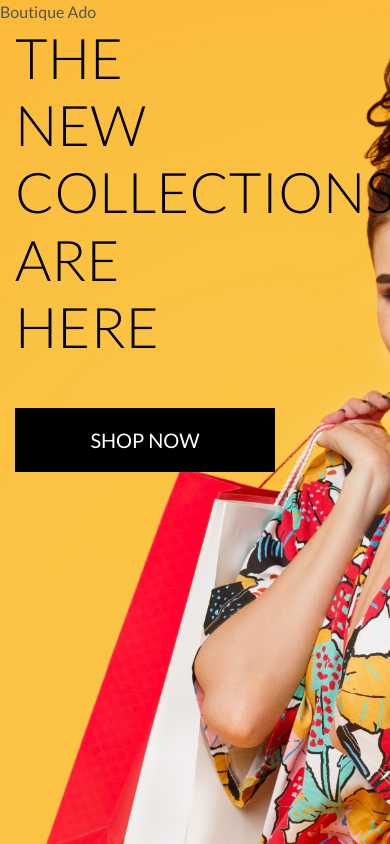
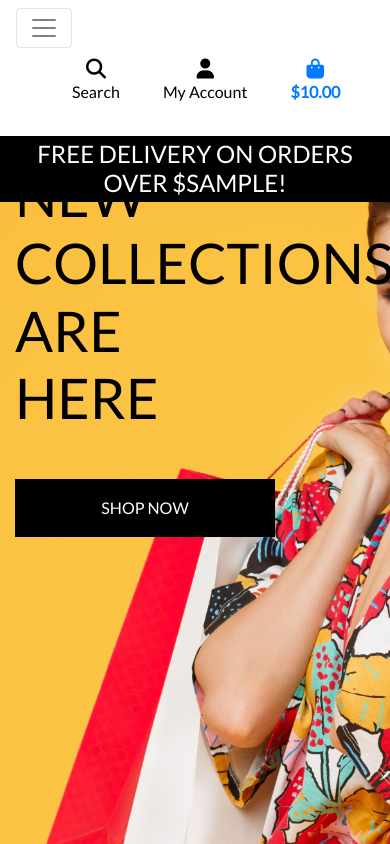
Before and after one commit to Lauren21717/boutique_adi_v1, a Django app: template home/templates/home/index.html in a window 390 px wide. Run offline with Django 3.2, Linux system fonts and the light colour scheme; the template is opened without the code that fills it: most values are stand-ins (such as "Sample title", 1, 10 or a date in 2020); some libraries are stand-ins or nearby versions.

Commit message:
Added mobile header and main navbar

```diff
--- a/home/templates/home/index.html
+++ b/home/templates/home/index.html
@@ -2,7 +2,7 @@
 {% load static %}
 
 {% block page_header %}
-    <div class="containter header-container">
+    <div class="container header-contianer">
         <div class="row">
             <div class="col"></div>
         </div>
@@ -11,19 +11,18 @@
 
 {% block content %}
     <div class="container h-100">
-        <div class="row">
+        <div class="row h-100">
             <div class="col-7 col-md-6 my-auto">
                 <h1 class="display-4 logo-font text-black">
                     The new collections are here
                 </h1>
                 <div class="my-5">
                     <h4>
-                        <a href="" class="shop-now-button btn btn-lg rounded-0 text-uppercase py-3">
-                            Shop Now
-                        </a>
+                        <a href="" class="shop-now-button btn btn-ls rounded-0 text-uppercase py-3">Shop Now</a>
                     </h4>
                 </div>
             </div>
         </div>
     </div>
+
 {% endblock %}
--- a/static/css/base.css
+++ b/static/css/base.css
@@ -56,6 +56,10 @@ body {
     border: 1px solid black !important;
 }
 
+.bg-black {
+    background: #000 !important;
+}
+
 /* -------------------------------- Media Queries */
 
 /* Slightly larger container on xl screens */
--- a/templates/base.html
+++ b/templates/base.html
@@ -2,8 +2,7 @@
 
 <!doctype html>
 <html lang="en">
-
-<head>
+  <head>
 
     {% block meta %}
         <meta http-equiv="X-UA-Compatible" content="ie=edge">
@@ -15,23 +14,27 @@
     {% endblock %}
 
     {% block corecss %}
-        <!-- Bootstrap CSS -->
-        <link rel="stylesheet" href="https://cdn.jsdelivr.net/npm/bootstrap@4.6.2/dist/css/bootstrap.min.css"
-        integrity="sha384-xOolHFLEh07PJGoPkLv1IbcEPTNtaed2xpHsD9ESMhqIYd0nLMwNLD69Npy4HI+N" crossorigin="anonymous">
-        <!-- Google Font -->
-        <link rel="preconnect" href="https://fonts.googleapis.com">
-        <link rel="preconnect" href="https://fonts.gstatic.com" crossorigin>
-        <link href="https://fonts.googleapis.com/css2?family=Lato:ital,wght@0,100;0,300;0,400;0,700;0,900;1,100;1,300;1,400;1,700;1,900&display=swap" rel="stylesheet">
-        <link rel="stylesheet" href="{% static 'css/base.css' %}"
+        <link rel="stylesheet" href="https://stackpath.bootstrapcdn.com/bootstrap/4.4.1/css/bootstrap.min.css" integrity="sha384-Vkoo8x4CGsO3+Hhxv8T/Q5PaXtkKtu6ug5TOeNV6gBiFeWPGFN9MuhOf23Q9Ifjh" crossorigin="anonymous">
+        <link rel="stylesheet" href="https://fonts.googleapis.com/css?family=Lato&display=swap">
+        <link rel="stylesheet" href="{% static 'css/base.css' %}">
     {% endblock %}
 
     {% block extra_css %}
     {% endblock %}
 
+    {% block corejs %}
+        <script src="https://kit.fontawesome.com/e9c73d7092.js" crossorigin="anonymous"></script>
+        <script src="https://code.jquery.com/jquery-3.4.1.slim.min.js" integrity="sha384-J6qa4849blE2+poT4WnyKhv5vZF5SrPo0iEjwBvKU7imGFAV0wwj1yYfoRSJoZ+n" crossorigin="anonymous"></script>
+        <script src="https://cdn.jsdelivr.net/npm/popper.js@1.16.0/dist/umd/popper.min.js" integrity="sha384-Q6E9RHvbIyZFJoft+2mJbHaEWldlvI9IOYy5n3zV9zzTtmI3UksdQRVvoxMfooAo" crossorigin="anonymous"></script>
+        <script src="https://stackpath.bootstrapcdn.com/bootstrap/4.4.1/js/bootstrap.min.js" integrity="sha384-wfSDF2E50Y2D1uUdj0O3uMBJnjuUD4Ih7YwaYd1iqfktj0Uod8GCExl3Og8ifwB6" crossorigin="anonymous"></script>
+    {% endblock %}
+
+    {% block extra_js %}
+    {% endblock %}
+
     <title>Boutique Ado {% block extra_title %}{% endblock %}</title>
-</head>
-
-<body>
+  </head>
+  <body>
     <header class="container-fluid fixed-top">
         <div id="topnav" class="row bg-white pt-lg-2 d-none d-lg-flex">
             <div class="col-12 col-lg-4 my-auto py-1 py-lg-0 text-center text-lg-left">
@@ -42,8 +45,7 @@
             <div class="col-12 col-lg-4 my-auto py-1 py-lg-0">
                 <form method="GET" action="">
                     <div class="input-group w-100">
-                        <input class="form-control border border-black rounded-0" type="text" name="q"
-                            placeholder="Search our site">
+                        <input class="form-control border border-black rounded-0" type="text" name="q" placeholder="Search our site">
                         <div class="input-group-append">
                             <button class="form-control btn btn-black border border-black rounded-0" type="submit">
                                 <span class="icon">
@@ -57,8 +59,7 @@
             <div class="col-12 col-lg-4 my-auto py-1 py-lg-0">
                 <ul class="list-inline list-unstyled text-center text-lg-right my-0">
                     <li class="list-inline-item dropdown">
-                        <a class="text-black nav-link" href="#" id="user-options" data-toggle="dropdown"
-                            aria-haspopup="true" aria-expanded="false">
+                        <a class="text-black nav-link" href="#" id="user-options" data-toggle="dropdown" aria-haspopup="true" aria-expanded="false">
                             <div class="text-center">
                                 <div><i class="fas fa-user fa-lg"></i></div>
                                 <p class="my-0">My Account</p>
@@ -78,8 +79,7 @@
                         </div>
                     </li>
                     <li class="list-inline-item">
-                        <a class="{% if grand_total %}text-info font-weight-bold{% else %}text-black{% endif %} nav-link"
-                            href="">
+                        <a class="{% if grand_total %}text-info font-weight-bold{% else %}text-black{% endif %} nav-link" href="">
                             <div class="text-center">
                                 <div><i class="fas fa-shopping-bag fa-lg"></i></div>
                                 <p class="my-0">
@@ -95,6 +95,20 @@
                 </ul>
             </div>
         </div>
+        <div class="row bg-white">
+            <nav class="navbar navbar-expand-lg navbar-light w-100">
+                <button class="navbar-toggler" type="button" data-toggle="collapse" data-target="#main-nav" aria-controls="main-nav" aria-expanded="false" aria-label="Toggle navigation">
+                    <span class="navbar-toggler-icon"></span>
+                </button>
+                {% include 'includes/mobile-top-header.html' %}
+                {% include 'includes/main-nav.html' %}
+            </nav>
+        </div>
+        <div id="delivery-banner" class="row text-center">
+            <div class="col bg-black text-white">
+                <h4 class="logo-font my-1">Free delivery on orders over ${{ free_delivery_threshold }}!</h4>
+            </div>
+        </div>
     </header>
 
     {% if messages %}
@@ -107,21 +121,9 @@
     {% block content %}
     {% endblock %}
 
-    {% block corejs %}
-        <script src="https://cdn.jsdelivr.net/npm/jquery@3.5.1/dist/jquery.min.js"
-            integrity="sha256-9/aliU8dGd2tb6OSsuzixeV4y/faTqgFtohetphbbj0=" crossorigin="anonymous"></script>
-        <script src="https://cdn.jsdelivr.net/npm/bootstrap@4.6.2/dist/js/bootstrap.bundle.min.js"
-            integrity="sha384-Fy6S3B9q64WdZWQUiU+q4/2Lc9npb8tCaSX9FK7E8HnRr0Jz8D6OP9dO5Vg3Q9ct"
-        crossorigin="anonymous"></script>
-        <script src="https://kit.fontawesome.com/e9c73d7092.js" crossorigin="anonymous"></script>
-        <script src="https://code.jquery.com/jquery-3.4.1.slim.min.js" integrity="sha384-J6qa4849blE2+poT4WnyKhv5vZF5SrPo0iEjwBvKU7imGFAV0wwj1yYfoRSJoZ+n" crossorigin="anonymous"></script>
+    {% block postloadjs %}
     {% endblock %}
 
-    {% block extra_js %}
-    {% endblock %}
 
-    {% block postloadjs %}
-    {% endblock %}
-</body>
-
+  </body>
 </html>
--- /dev/null
+++ b/templates/includes/main-nav.html
@@ -0,0 +1,50 @@
+<div class="collapse navbar-collapse" id="main-nav">
+    <ul class="navbar-nav w-auto mx-auto">
+        <li class="nav-item dropdown">
+            <a class="logo-font font-weight-bold nav-link text-black mr-5" href="#" id="all-products-link" data-toggle="dropdown" aria-haspopup="true" aria-expanded="false">
+                All Products
+            </a>
+            <div class="dropdown-menu border-0" aria-labelledby="all-products-link">
+                <a href="" class="dropdown-item">By Price</a>
+                <a href="" class="dropdown-item ">By Rating</a>
+                <a href="" class="dropdown-item ">By Category</a>
+                <a href="" class="dropdown-item">All Products</a>
+            </div>
+        </li>
+
+        <li class="nav-item dropdown">
+            <a class="logo-font font-weight-bold nav-link text-black mr-5" href="#" id="clothing-link" data-toggle="dropdown" aria-haspopup="true" aria-expanded="false">
+                Clothing
+            </a>
+            <div class="dropdown-menu border-0" aria-labelledby="clothing-link">
+                <a href="" class="dropdown-item">Activewear &amp; Essentials</a>
+                <a href="" class="dropdown-item">Jeans</a>
+                <a href="" class="dropdown-item">Shirts</a>
+                <a href="" class="dropdown-item">All Clothing</a>
+            </div>
+        </li>
+
+        <li class="nav-item dropdown">
+            <a class="logo-font font-weight-bold nav-link text-black mr-5" href="#" id="homeware-link" data-toggle="dropdown" aria-haspopup="true" aria-expanded="false">
+                Homeware
+            </a>
+            <div class="dropdown-menu border-0" aria-labelledby="homeware-link">
+                <a href="" class="dropdown-item">Bed &amp; Bath</a>
+                <a href="" class="dropdown-item">Kitchen &amp; Dining</a>
+                <a href="" class="dropdown-item">All Homeware</a>
+            </div>
+        </li>
+
+        <li class="nav-item dropdown">
+            <a class="logo-font font-weight-bold nav-link text-black" href="#" id="specials-link" data-toggle="dropdown" aria-haspopup="true" aria-expanded="false">
+                Special Offers
+            </a>
+            <div class="dropdown-menu border-0" aria-labelledby="specials-link">
+                <a href="" class="dropdown-item">New Arrivals</a>
+                <a href="" class="dropdown-item">Deals</a>
+                <a href="" class="dropdown-item">Clearance</a>
+                <a href="" class="dropdown-item">All Specials</a>
+            </div>
+        </li>
+    </ul>
+</div>
--- /dev/null
+++ b/templates/includes/mobile-top-header.html
@@ -0,0 +1,58 @@
+<ul>
+    <li class="list-inline-item">
+      <a class="text-black nav-link d-block d-lg-none" href="#" id="mobile-search" data-toggle="dropdown" aria-haspopup="true" aria-expanded="false">
+          <div class="text-center">
+              <div><i class="fas fa-search fa-lg"></i></div>
+              <p class="my-0">Search</p>
+          </div>
+      </a>
+      <div class="dropdown-menu border-0 w-100 p-3 rounded-0 my-0" aria-labelledby="mobile-search">
+          <form class="form" method="GET" action="">
+              <div class="input-group w-100">
+                  <input class="form-control border border-black rounded-0" type="text" name="q" placeholder="Search our site">
+                  <div class="input-group-append">
+                      <button class="form-control form-control btn btn-black border border-black rounded-0" type="submit">
+                          <span class="icon">
+                              <i class="fas fa-search"></i>
+                          </span>
+                      </button>
+                  </div>
+              </div>
+          </form>
+      </div>
+  </li>
+  <li class="list-inline-item dropdown">
+      <a class="text-black nav-link d-block d-lg-none" href="#" id="user-options" data-toggle="dropdown" aria-haspopup="true" aria-expanded="false">
+          <div class="text-center">
+              <div><i class="fas fa-user fa-lg"></i></div>
+              <p class="my-0">My Account</p>
+          </div>
+      </a>
+      <div class="dropdown-menu border-0" aria-labelledby="user-options">
+          {% if request.user.is_authenticated %}
+              {% if request.user.is_superuser %}
+                  <a href="{% url 'account_logout' %}" class="dropdown-item">Product Management</a>
+              {% endif %}
+              <a href="" class="dropdown-item">My Profile</a>
+              <a href="{% url 'account_logout' %}" class="dropdown-item">Logout</a>
+          {% else %}
+              <a href="{% url 'account_signup' %}" class="dropdown-item">Register</a>
+              <a href="{% url 'account_login' %}" class="dropdown-item">Login</a>
+          {% endif %}
+      </div>
+  </li>
+  <li class="list-inline-item">
+      <a class="{% if grand_total %}text-primary font-weight-bold{% else %}text-black{% endif %} nav-link d-block d-lg-none" href="">
+          <div class="text-center">
+              <div><i class="fas fa-shopping-bag fa-lg"></i></div>
+              <p class="my-0">
+                  {% if grand_total %}
+                      ${{ grand_total|floatformat:2 }}
+                  {% else %}
+                      $0.00
+                  {% endif %}
+              </p>
+          </div>
+      </a>
+    </li>
+  </ul>
```
